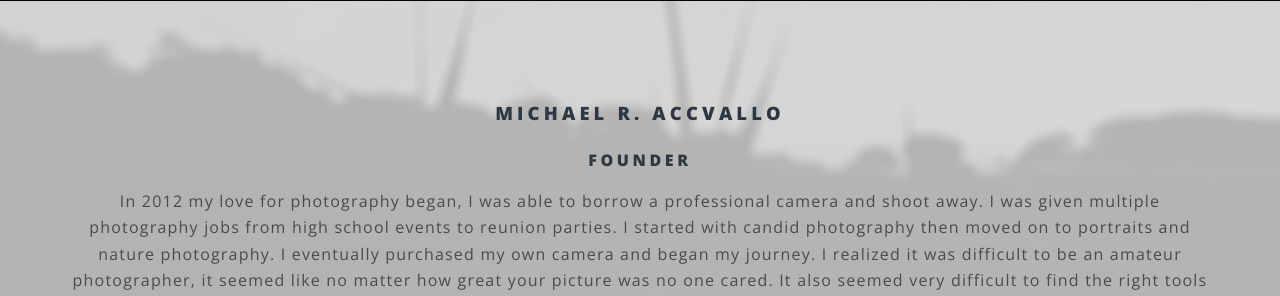
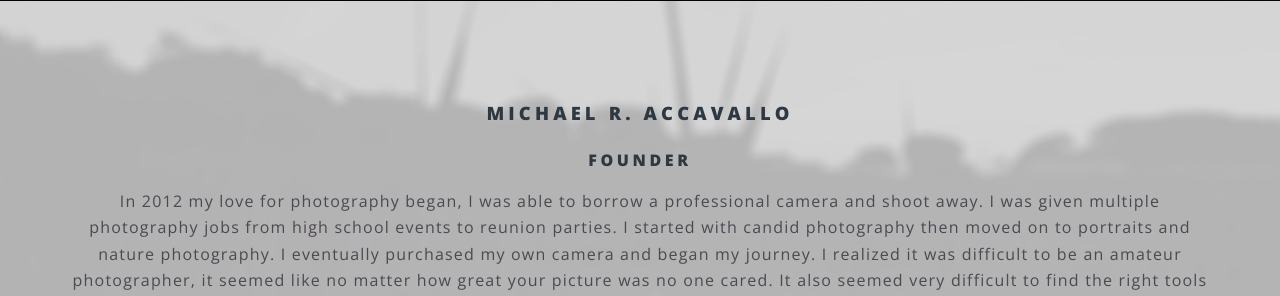
Before and after one commit to ras592/fuzzy-eureka, a Flask app: page /founders in a window 1280 px wide. Shown: the part 344-640 px from the top of the page. Run offline with Flask 2, Linux system fonts and the light colour scheme.

Commit message:
Fixed my name spelling

```diff
--- a/templates/founders.html
+++ b/templates/founders.html
@@ -10,7 +10,7 @@
 	<section class="wrapper style5">
 		<div class="inner">
 			<div class="column_bio">
-				<h3>Michael R. Accvallo</h3>
+				<h3>Michael R. Accavallo</h3>
 				<h4>Founder</h4>
 				<p>In 2012 my love for photography began, I was able to borrow a professional camera and shoot away.
 					I was given multiple photography jobs from high school events to reunion parties.
```
